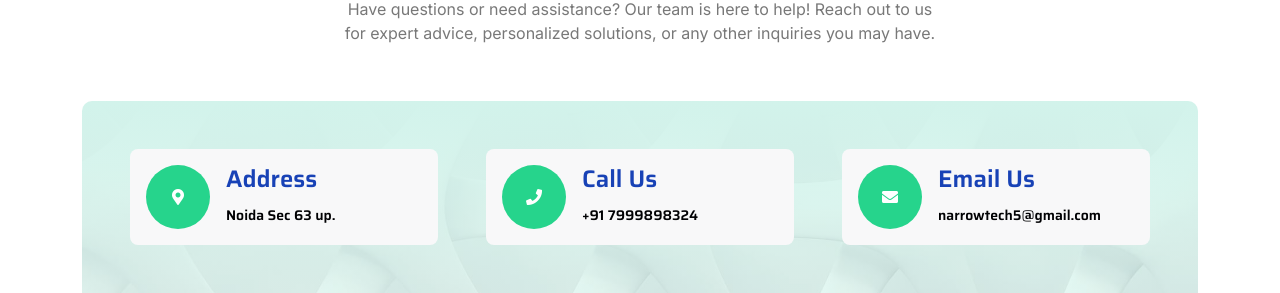
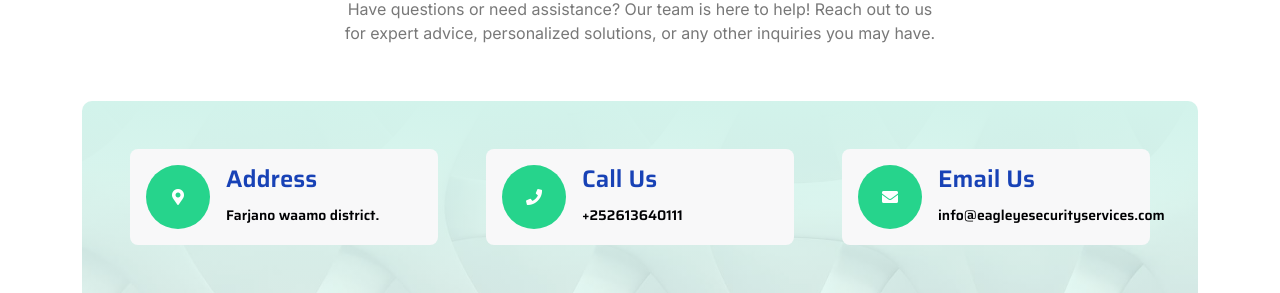
Before and after one commit to EidAbdullahi/eagle-eye, a Django app: page / in a window 1280 px wide. Shown: the part 5022-5315 px from the top of the page. Run offline with Django 5.2, Linux system fonts and the light colour scheme; data comes from the database, SQL or seed files in the repository; data that the repository does not hold is empty; some libraries are stand-ins or nearby versions.

Commit message:
commit changes

```diff
--- a/templates/contact_part.html
+++ b/templates/contact_part.html
@@ -16,7 +16,7 @@
                         </div>
                         <div class="ms-3">
                             <h4 class="text-primary">Address</h4>
-                            <a href="https://goo.gl/maps/Zd4BCynmTb98ivUJ6" target="_blank" class="h5"  style="font-size: 14px;">Noida Sec 63 up.</a>
+                            <a href="https://goo.gl/maps/Zd4BCynmTb98ivUJ6" target="_blank" class="h5"  style="font-size: 14px;">Farjano waamo district.</a>
 
                         </div>
                     </div>
@@ -28,7 +28,7 @@
                         </div>
                         <div class="ms-3">
                             <h4 class="text-primary">Call Us</h4>
-                            <a class="h5" href="tel:+91 7999898324" target="_blank" style="font-size: 14px;">+91 7999898324</a>
+                            <a class="h5" href="tel:+91 7999898324" target="_blank" style="font-size: 14px;">+252613640111</a>
 
 
                         </div>
@@ -41,7 +41,7 @@
                         </div>
                         <div class="ms-3">
                             <h4 class="text-primary">Email Us</h4>
-                            <a class="h5" href="mailto:info@example.com" target="_blank" style="font-size: 14px;">narrowtech5@gmail.com</a>
+                            <a class="h5" href="mailto:info@example.com" target="_blank" style="font-size: 14px;">info@eagleyesecurityservices.com</a>
 
                         </div>
                     </div>
@@ -50,8 +50,10 @@
             <div class="row g-5">
                 <div class="col-lg-6 wow fadeIn" data-wow-delay=".3s">
                     <div class="p-5 h-100 rounded contact-map">
-                        <iframe class="rounded w-100 h-100" src="https://www.google.com/maps/embed?pb=!1m18!1m12!1m3!1d3025.4710403339755!2d-73.82241512404069!3d40.685622471397615!2m3!1f0!2f0!3f0!3m2!1i1024!2i768!4f13.1!3m3!1m2!1s0x89c26749046ee14f%3A0xea672968476d962c!2s123rd%20St%2C%20Queens%2C%20NY%2C%20USA!5e0!3m2!1sen!2sbd!4v1686493221834!5m2!1sen!2sbd" style="border:0;" allowfullscreen="" loading="lazy" referrerpolicy="no-referrer-when-downgrade"></iframe>
+                        <iframe class="rounded w-100 h-100" src="https://www.google.com/maps/embed?pb=!1m16!1m12!1m3!1d63836.015350450405!2d42.551000199359855!3d-0.33293982784927345!2m3!1f0!2f0!3f0!3m2!1i1024!2i768!4f13.1!2m1!1swaamo%20farjano%20kismayo!5e0!3m2!1sen!2ske!4v1752584801711!5m2!1sen!2ske" width="600" height="450" style="border:0;" allowfullscreen="" loading="lazy" referrerpolicy="no-referrer-when-downgrade""></iframe>
                     </div>
+
+
                 </div>
                 <div class="col-lg-6 wow fadeIn" data-wow-delay=".5s">
                     <div class="p-5 rounded contact-form">
```
